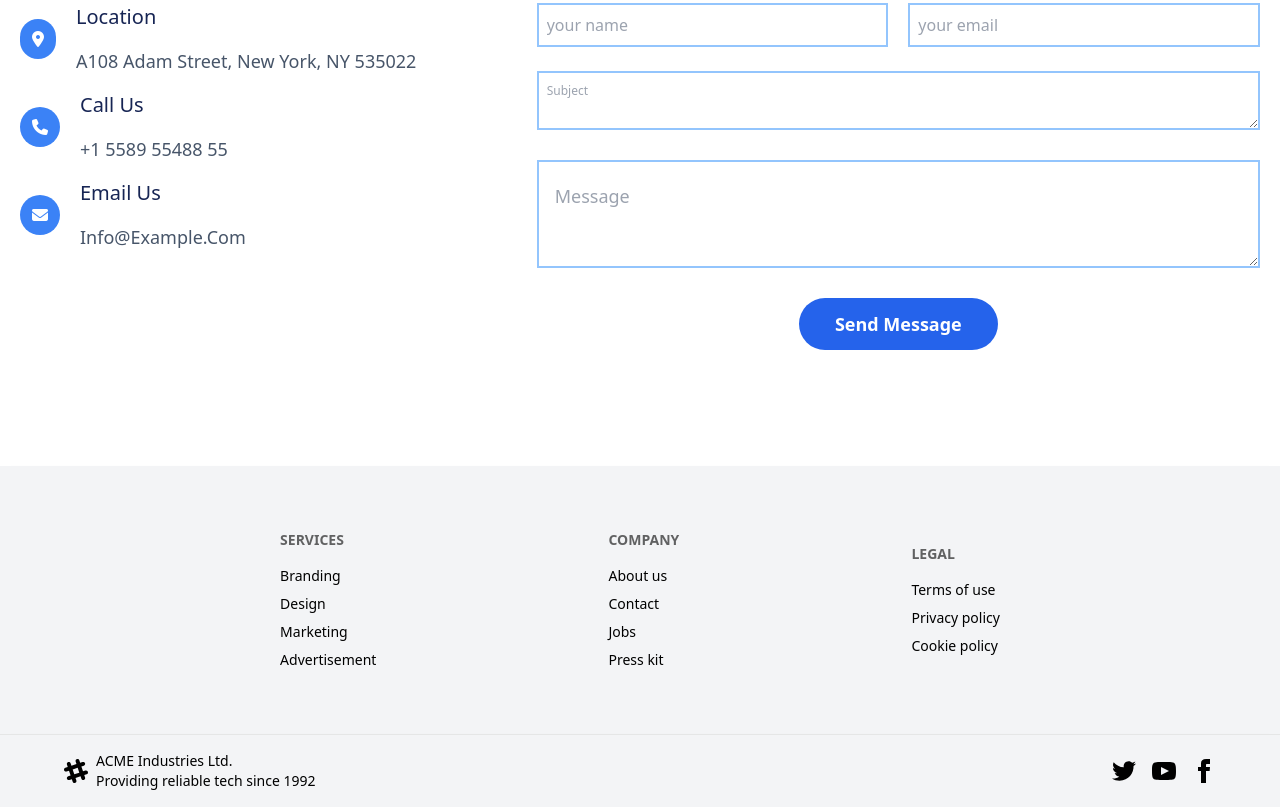
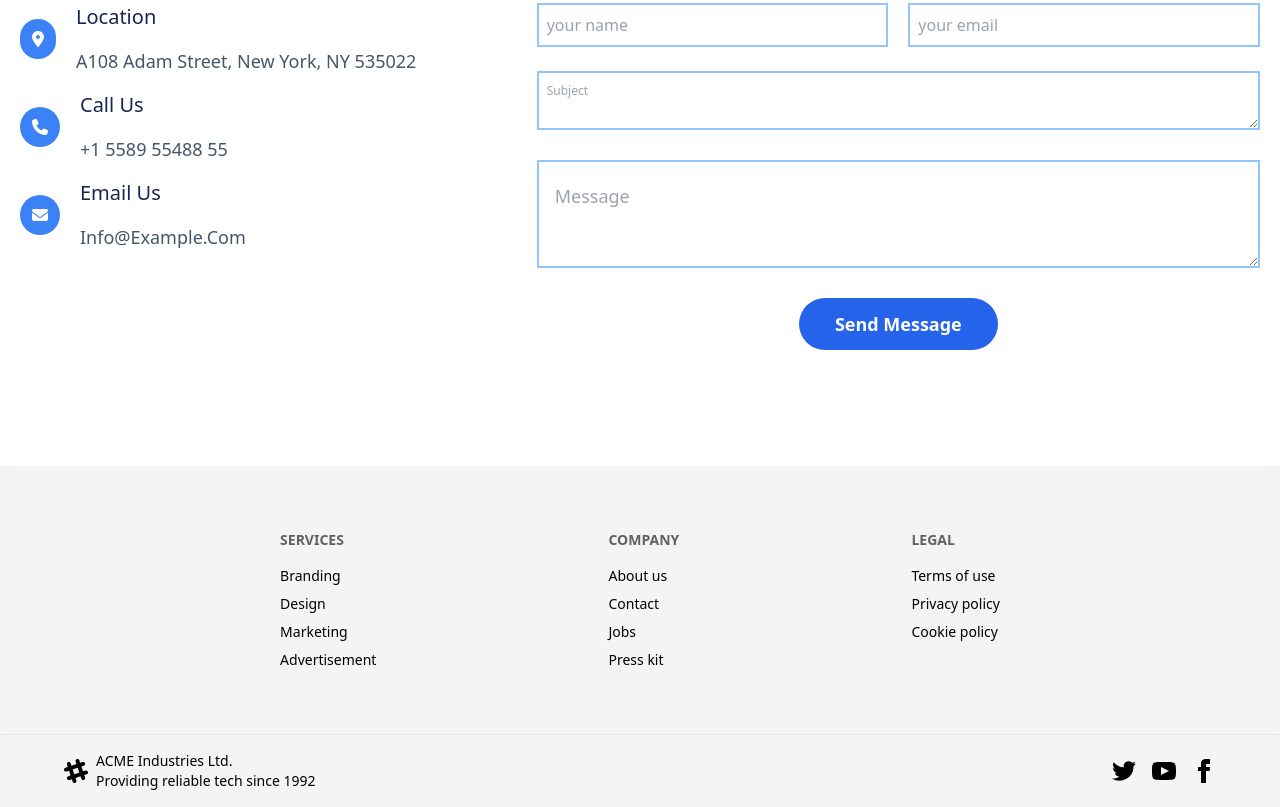
Before and after one commit to Rabab7/medilab, a website: page index.html in a window 1280 px wide. Shown: the part 7717-8524 px from the top of the page. Drawn offline with Linux system fonts and the light colour scheme.

Commit message:
six commit

```diff
--- a/index.html
+++ b/index.html
@@ -813,7 +813,7 @@
 
 
     <!-- footer section-->
-    <footer class="footer bg-gray-100 shadow-lg text-black p-16 flex justify-evenly items-center ">
+    <footer class="footer bg-gray-100 shadow-lg text-black p-16 flex justify-evenly ">
       <nav>
         <h6 class="footer-title">Services</h6>
         <a class="link link-hover">Branding</a>
```
